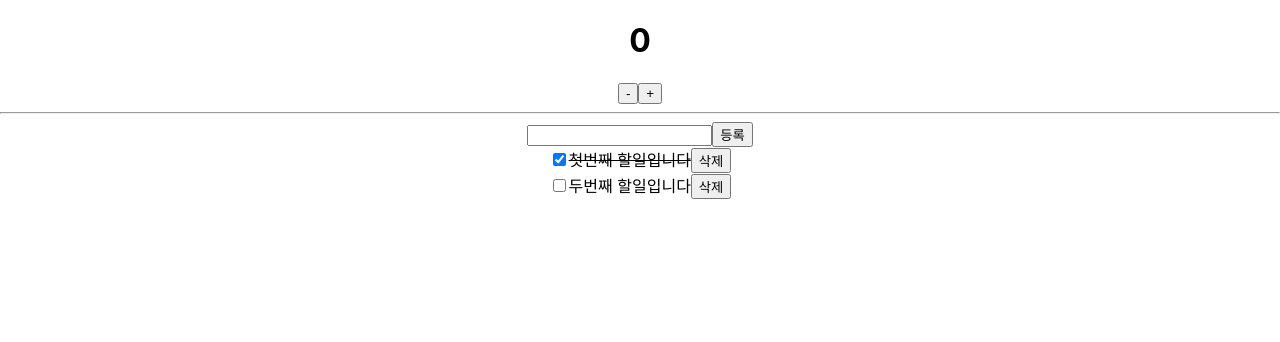
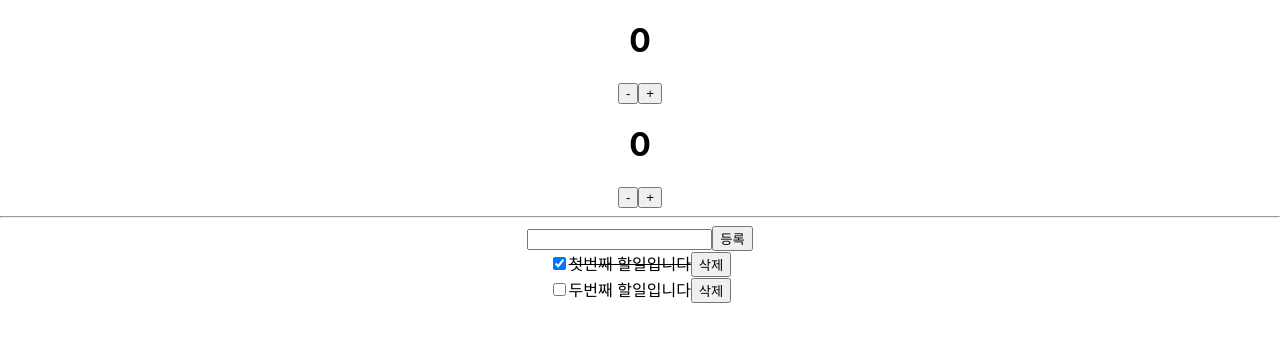
Before and after one commit to hj-Seong/react-redux, a React (Create React App) app: page / in a window 1280 px wide. Shown: the top 342 px of the page. Built offline with nearby package versions, Linux system fonts and the light colour scheme.

Commit message:
hook을 사용한 컨테이너

```diff
--- a/src/App.js
+++ b/src/App.js
@@ -1,10 +1,12 @@
 import "./App.css";
 import CounterContainer from "./containers/ConterContainer";
+import CounterHookContainer from "./containers/ConterHookContainer";
 import TodosContainer from "./containers/TodosContainer";
 function App() {
   return (
     <div className="App">
       <CounterContainer />
+      <CounterHookContainer />
       <hr></hr>
       <TodosContainer />
     </div>
--- /dev/null
+++ b/src/containers/ConterHookContainer.jsx
@@ -0,0 +1,16 @@
+// 리덕스는 Hook 이전에 생긴 라이브러리.
+// 리액트 16.8버전에서 Hook이 도입되면서 Hook을 이용한 내용이 추가
+// 현 리액트 18.0 버전
+import { useDispatch, useSelector } from "react-redux";
+import Counter from "../components/Counter";
+import { increase, decrease } from "../modules/counter";
+
+const CounterHookContainer = () => {
+  // state에 접근하기위해 useSelector 사용
+  const number = useSelector((state) => state.counter.number);
+  // dispatch를 사용하기 위해 useDispatch 사용
+
+  const dispatch = useDispatch();
+  return <Counter number={number} onIncrease={() => dispatch(increase())} onDecrease={() => dispatch(decrease())} />;
+};
+export default CounterHookContainer;
```
